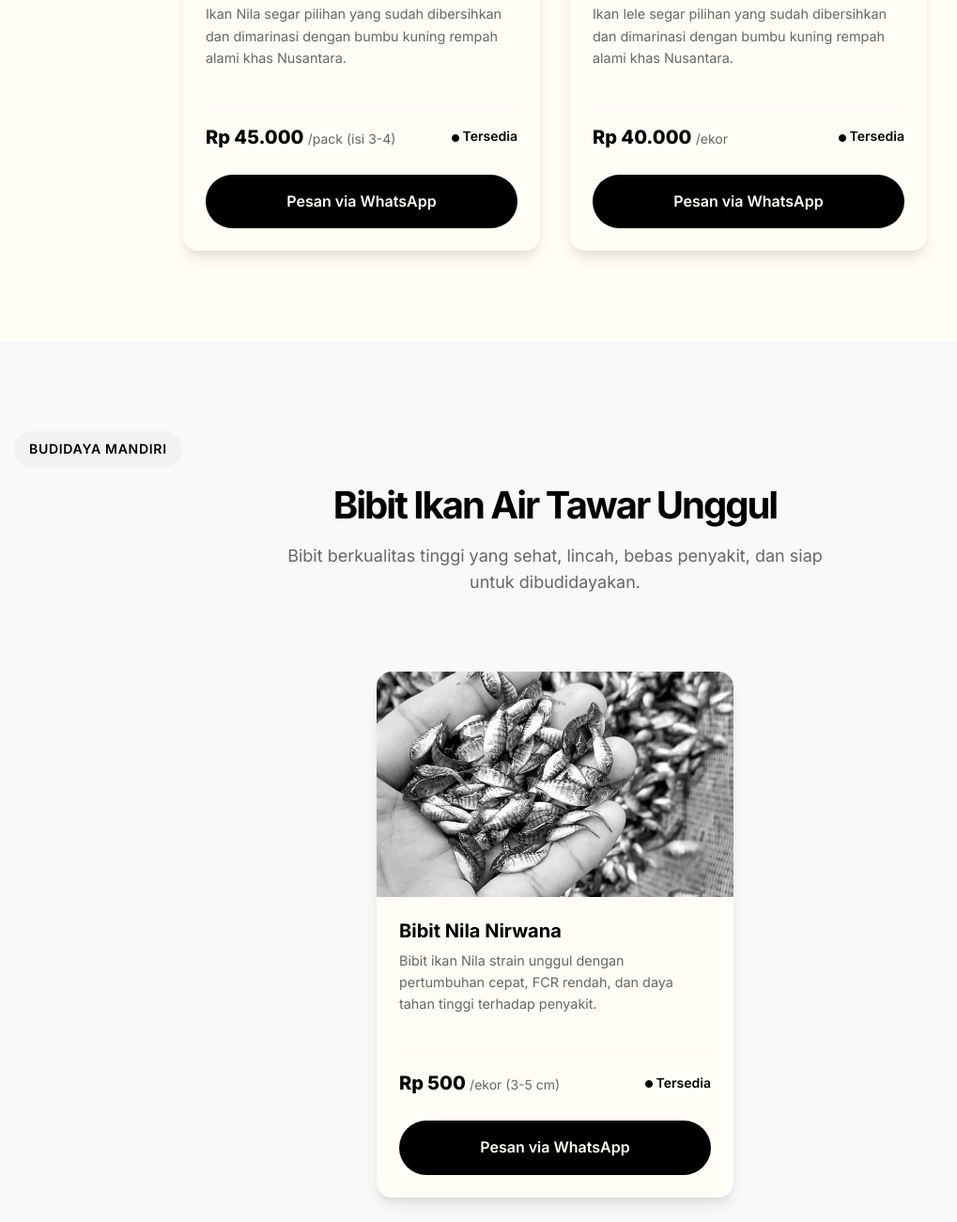
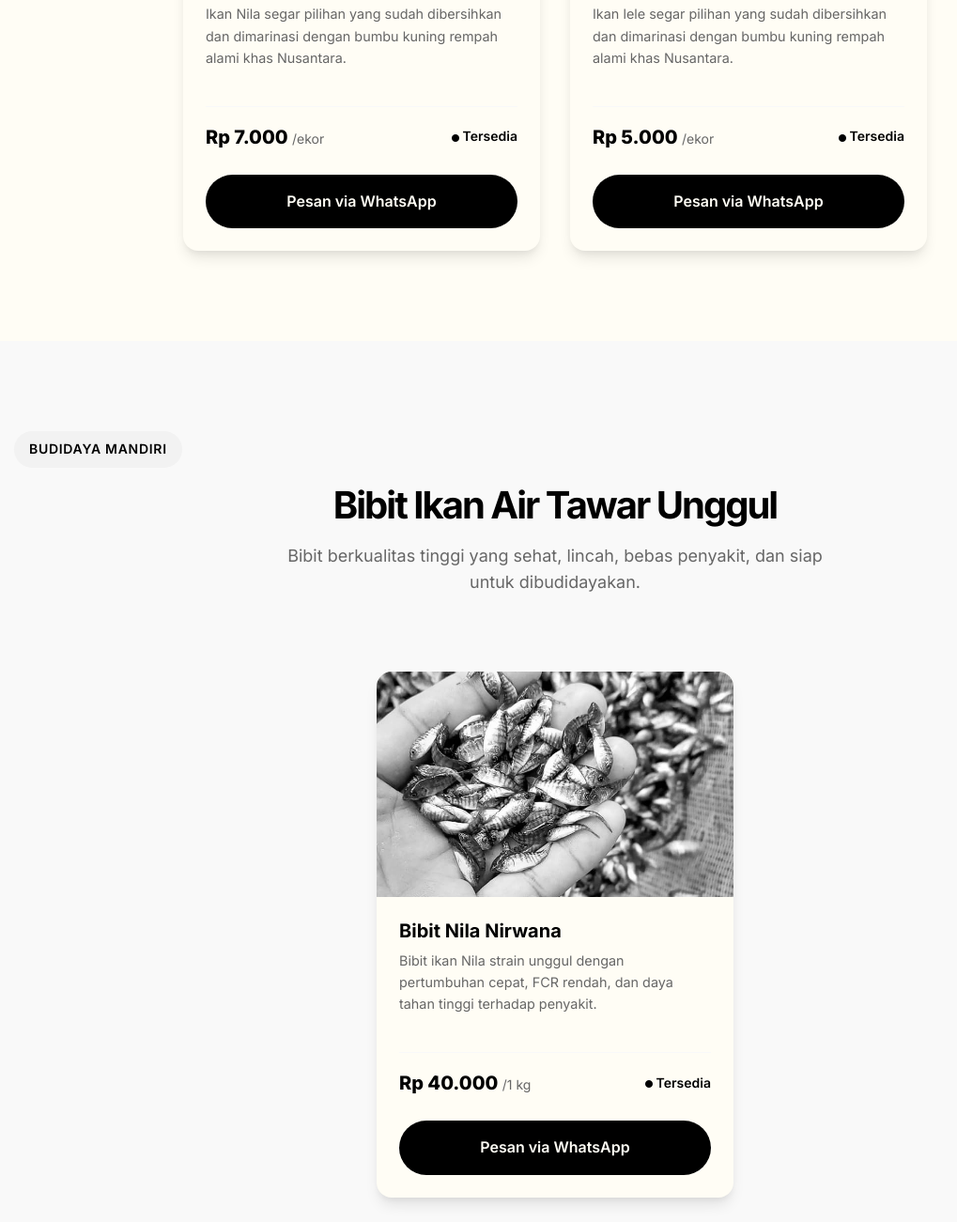
Before and after one commit to mfikribp/sawargi-fish, a plain HTML site: page index.html in a window 1280 px wide. Shown: the part 3139-4440 px from the top of the page at 94% size, without its empty margins (49-1068 px from the left). Drawn offline with Linux system fonts and the light colour scheme.

Commit message:
add price

```diff
--- a/index.html
+++ b/index.html
@@ -208,7 +208,7 @@
                         <p>Ikan Nila segar pilihan yang sudah dibersihkan dan dimarinasi dengan bumbu kuning rempah
                             alami khas Nusantara.</p>
                         <div class="product-meta">
-                            <span class="price">Rp 45.000 <small>/pack (isi 3-4)</small></span>
+                            <span class="price">Rp 7.000 <small>/ekor</small></span>
                             <span class="stock text-green"><i class="fa-solid fa-circle"></i> Tersedia</span>
                         </div>
                         <a href="https://wa.me/62895351230947?text=Halo%20Sawargi%20Fish,%20saya%20ingin%20memesan%20Nila%20Marinasi%20Bumbu%20Kuning"
@@ -226,7 +226,7 @@
                         <p>Ikan lele segar pilihan yang sudah dibersihkan dan dimarinasi dengan bumbu kuning rempah
                             alami khas Nusantara.</p>
                         <div class="product-meta">
-                            <span class="price">Rp 40.000 <small>/ekor</small></span>
+                            <span class="price">Rp 5.000 <small>/ekor</small></span>
                             <span class="stock text-green"><i class="fa-solid fa-circle"></i> Tersedia</span>
                         </div>
                         <a href="https://wa.me/62895351230947?text=Halo%20Sawargi%20Fish,%20saya%20ingin%20memesan%20Ikan%20Lele%20Marinasi"
@@ -256,7 +256,7 @@
                         <p>Bibit ikan Nila strain unggul dengan pertumbuhan cepat, FCR rendah, dan daya tahan tinggi
                             terhadap penyakit.</p>
                         <div class="product-meta">
-                            <span class="price">Rp 500 <small>/ekor (3-5 cm)</small></span>
+                            <span class="price">Rp 40.000 <small>/1 kg</small></span>
                             <span class="stock text-green"><i class="fa-solid fa-circle"></i> Tersedia</span>
                         </div>
                         <a href="https://wa.me/62895351230947?text=Halo%20Sawargi%20Fish,%20saya%20ingin%20memesan%20Bibit%20Nila%20Nirwana"
```
